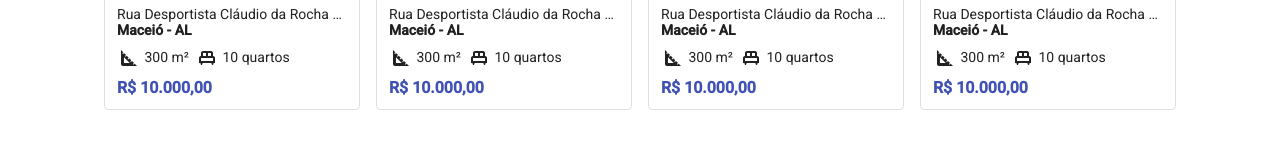
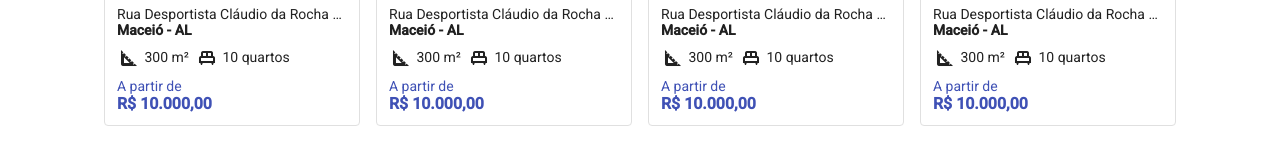
Before and after one commit to nextopinion/nexthome-front-customer, an Angular app: page / in a window 1280 px wide. Shown: the part 666-821 px from the top of the page. Built offline with nearby package versions, Linux system fonts and the light colour scheme.

Commit message:
add tag "a partir de" into the property-card-small

```diff
--- a/src/app/shared/property-card-small/property-card-small.component.html
+++ b/src/app/shared/property-card-small/property-card-small.component.html
@@ -18,6 +18,7 @@
       </span>
     </span>
 
+    <span class="price-disclaimer">A partir de</span>
     <span class="price">R$ 10.000,00</span>
   </div>
 </mat-card>
--- a/src/app/shared/property-card-small/property-card-small.component.scss
+++ b/src/app/shared/property-card-small/property-card-small.component.scss
@@ -75,8 +75,13 @@ mat-card.property-card-small {
         }
       }
 
+      &.price-disclaimer {
+        padding-top: 8px;
+        color: mat-color($nexthome-front-primary);
+        font-size: 0.875rem;
+      }
+
       &.price {
-        padding-top: 8px;
         color: mat-color($nexthome-front-primary);
         font-weight: bold;
         font-size: 1rem;
```
